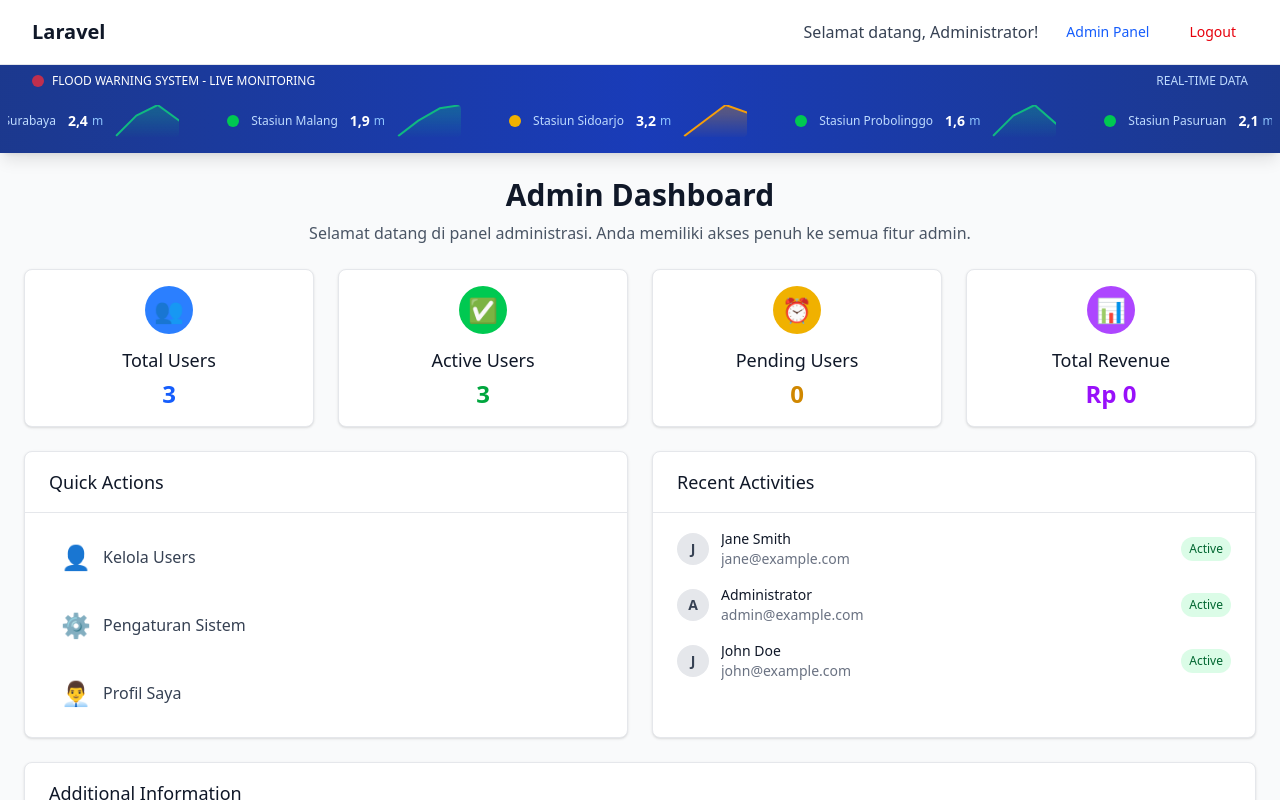
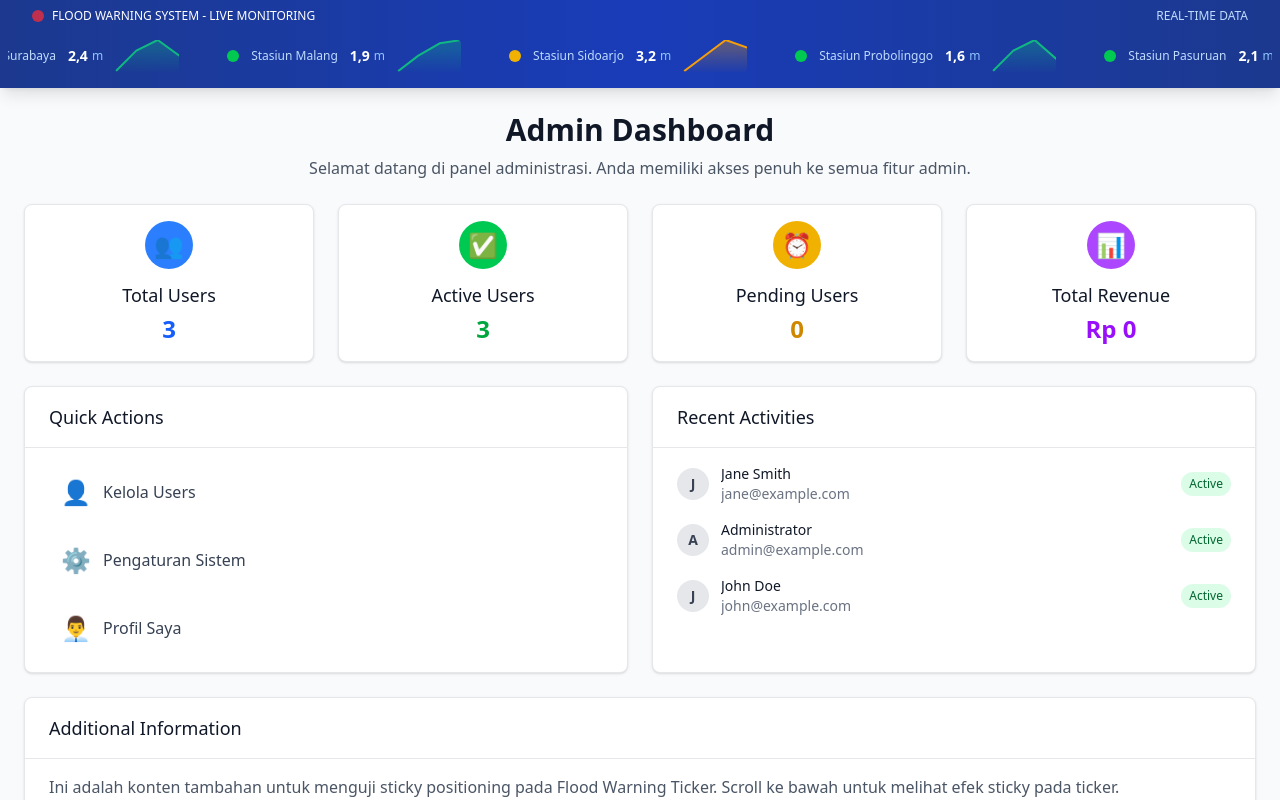
Before and after one commit to fisabilimf/ffws-jatim, a React (Vite) app in the folder frontend/: page / in a window 1280 px wide. Built offline with nearby package versions, Linux system fonts and the light colour scheme.

Commit message:
update file structure frontend section

```diff
--- a/frontend/src/App.jsx
+++ b/frontend/src/App.jsx
@@ -1,5 +1,5 @@
 import React from 'react'
-import Layout from './components/layout/Layout'
+import Layout from './public/layout/Layout'
 import './App.css'
 
 function App() {
--- a/frontend/src/components/layout/Layout.jsx
+++ b/frontend/src/public/layout/Layout.jsx
@@ -1,13 +1,12 @@
 import React from 'react'
 import Header from './Header'
 import Footer from './Footer'
-import Dashboard from '../dashboard/Dashboard'
-import FloodWarningTicker from '../common/StockTicker'
+import Dashboard from '../pages/Dashboard'
+import FloodWarningTicker from '../components/FloodTicker'
 
 const Layout = ({ children }) => {
   return (
     <div className="min-h-screen bg-gray-50">
-      <Header />
       <FloodWarningTicker />
       <main className="w-full p-6">
         {children || <Dashboard />}
--- a/frontend/src/components/dashboard/Dashboard.jsx
+++ b/frontend/src/public/pages/Dashboard.jsx
@@ -1,6 +1,6 @@
 import React from 'react'
-import Card from '../common/Card'
-import Button from '../common/Button'
+import Card from '../components/Card'
+import Button from '../components/Button'
 
 const Dashboard = () => {
   const summaryCards = [
```
Also changed, not shown: frontend/src/public/components/Button.jsx (renamed from frontend/src/components/common/Button.jsx), frontend/src/public/components/Card.jsx (renamed from frontend/src/components/common/Card.jsx), frontend/src/public/components/FloodTicker.jsx (renamed from frontend/src/components/common/StockTicker.jsx), frontend/src/public/layout/Footer.jsx (renamed from frontend/src/components/layout/Footer.jsx), frontend/src/public/layout/Header.jsx (renamed from frontend/src/components/layout/Header.jsx), frontend/src/public/layout/Sidebar.jsx (renamed from frontend/src/components/layout/Sidebar.jsx), 2 other files (tests, documents, lock files or other folders).
